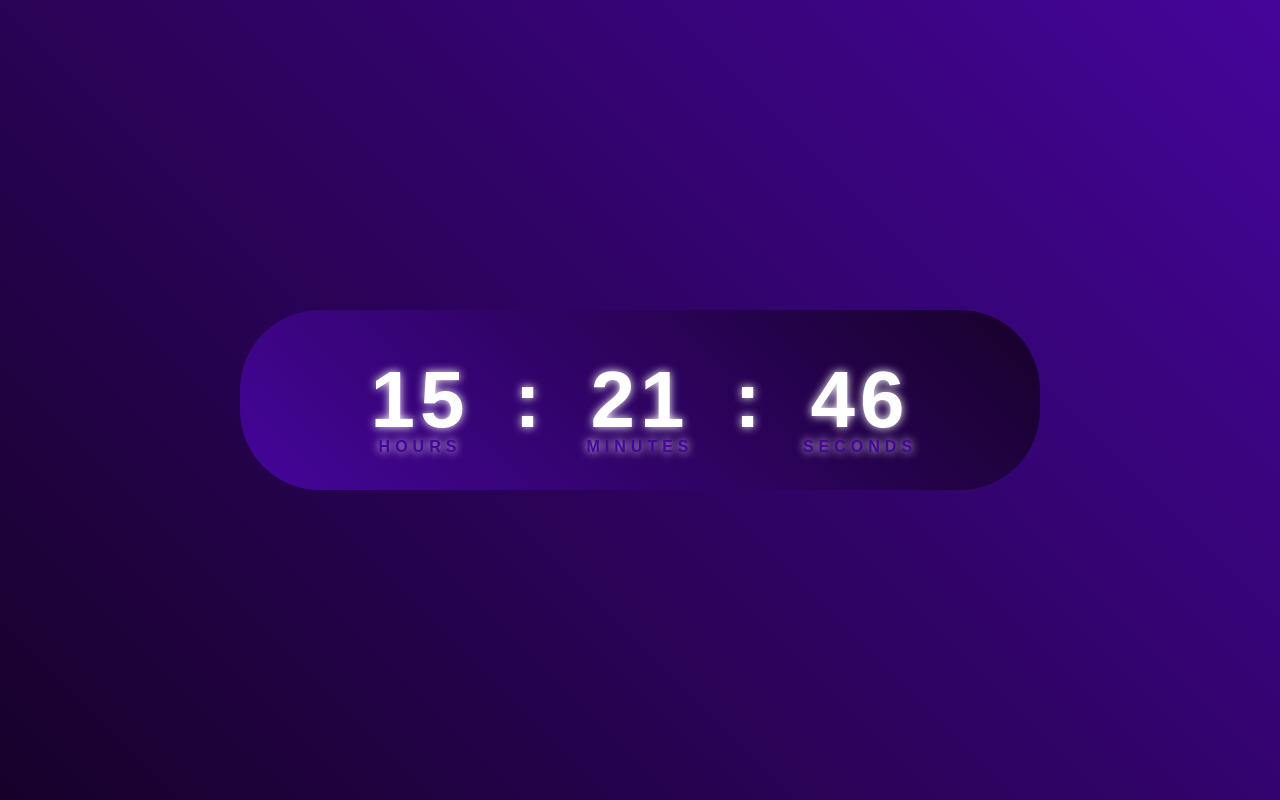
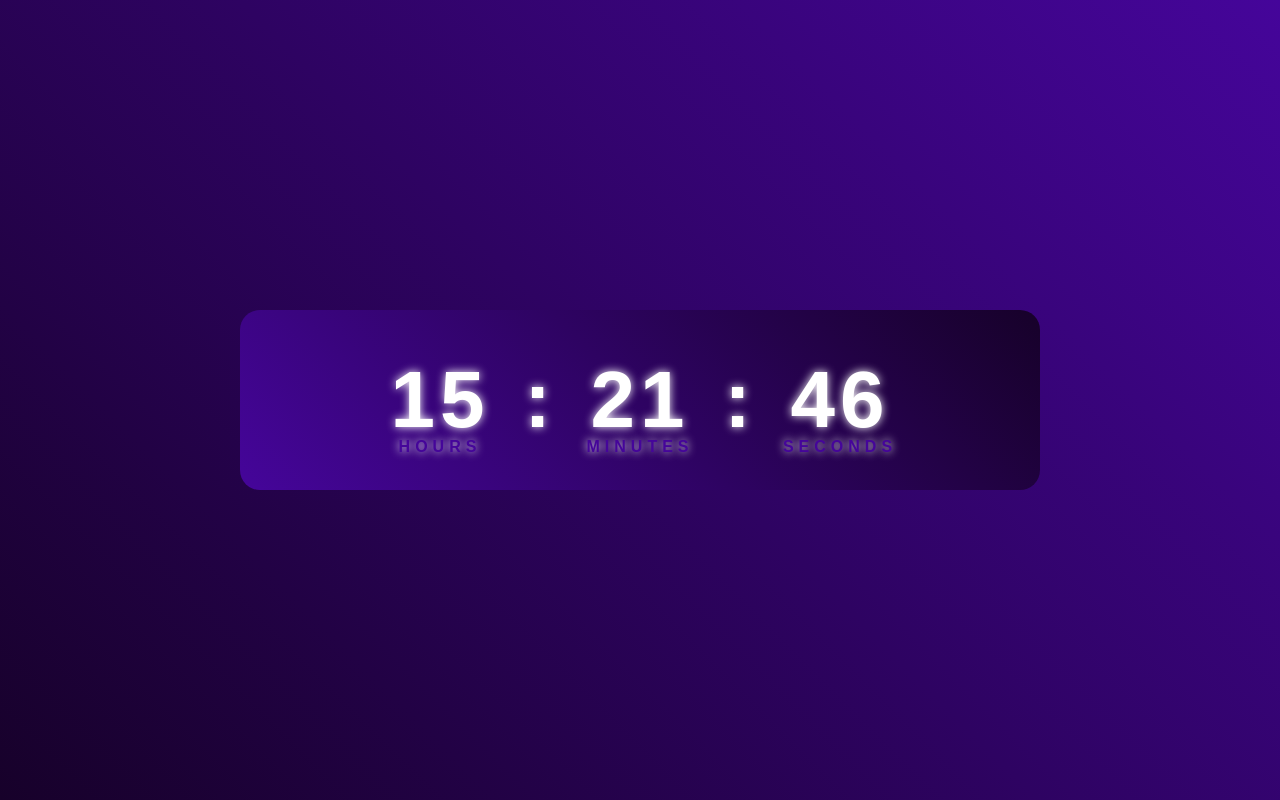
Before and after one commit to divydeepmishra/WinterOfCode, a plain HTML site: page digitalclock.html in a window 1280 px wide. Drawn offline with Linux system fonts and the light colour scheme.

Commit message:
Digital_Clock Using HTML,CSS&JAVASCRIPT

```diff
--- a/digitalclock.html
+++ b/digitalclock.html
@@ -21,6 +21,7 @@
             color: #fff;
             position: relative;
         }
+
         .container {
             width: 800px;
             height: 180px;
@@ -41,6 +42,7 @@
             letter-spacing: 5px;
             text-shadow: 0 0 10px #fff;
         }
+
         .container::before {
             content: '';
             position: absolute;
@@ -51,12 +53,12 @@
             background: linear-gradient(45deg, #45059a, rgb(23, 1, 42));
             clip-path: polygon(0 0, 100% 0, 100% 100%, 0 100%);
             z-index: -1;
-            border-radius: 80px;
+            border-radius: 20px;
         }
 
         .clock span {
             font-size: 80px;
-            width: 110px;
+            width: 100px;
             display: inline-block;
             text-align: center;
             position: relative;
@@ -70,6 +72,7 @@
             transform: translateX(-50%);
             animation: animate 10s linear infinite;
         }
+
         @keyframes animate {
             0% {
                 color: #fff;
@@ -81,6 +84,7 @@
                 color: #fff;
             }
         }
+
         #hrs::after {
             content: 'HOURS';
         }
```
